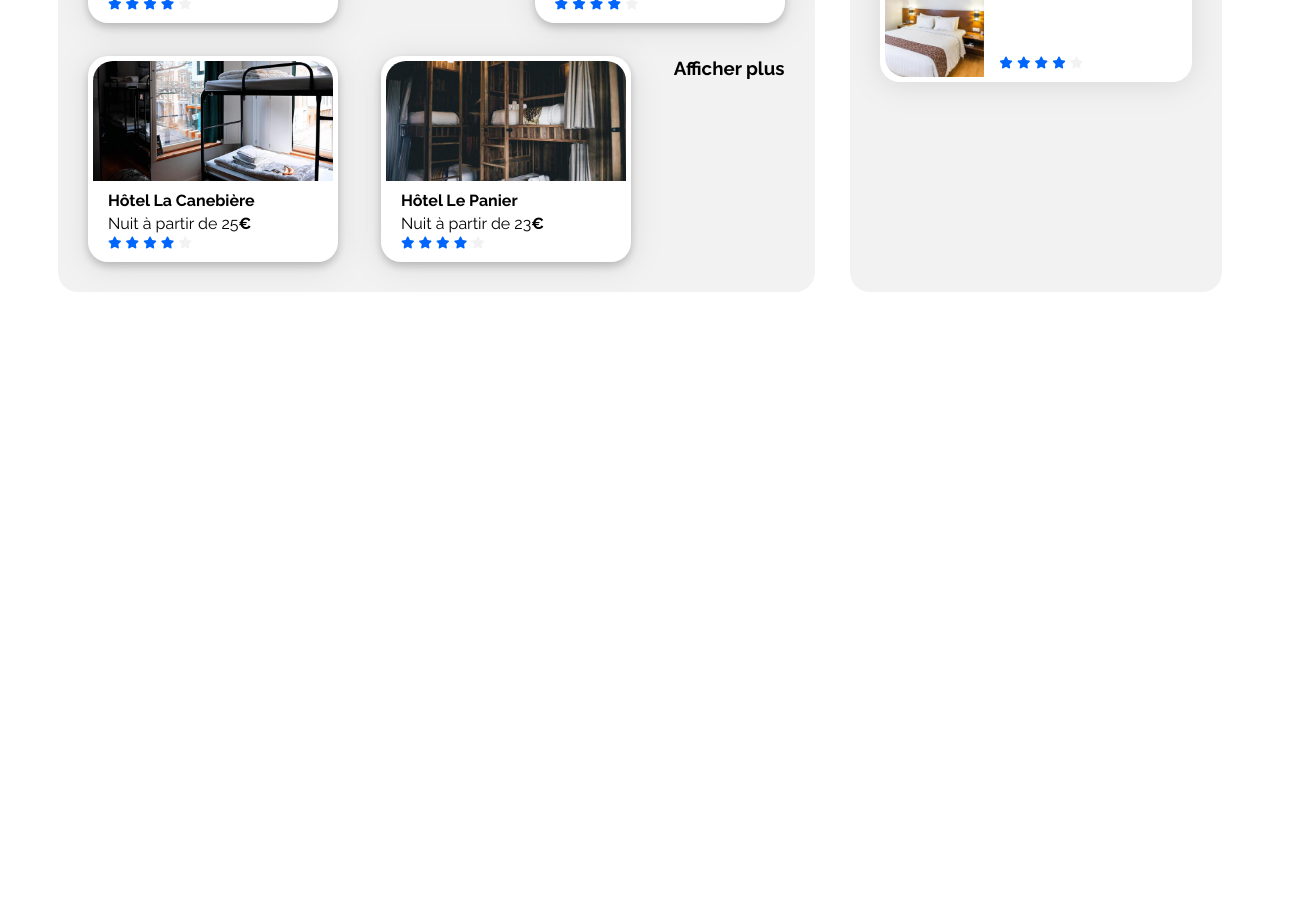
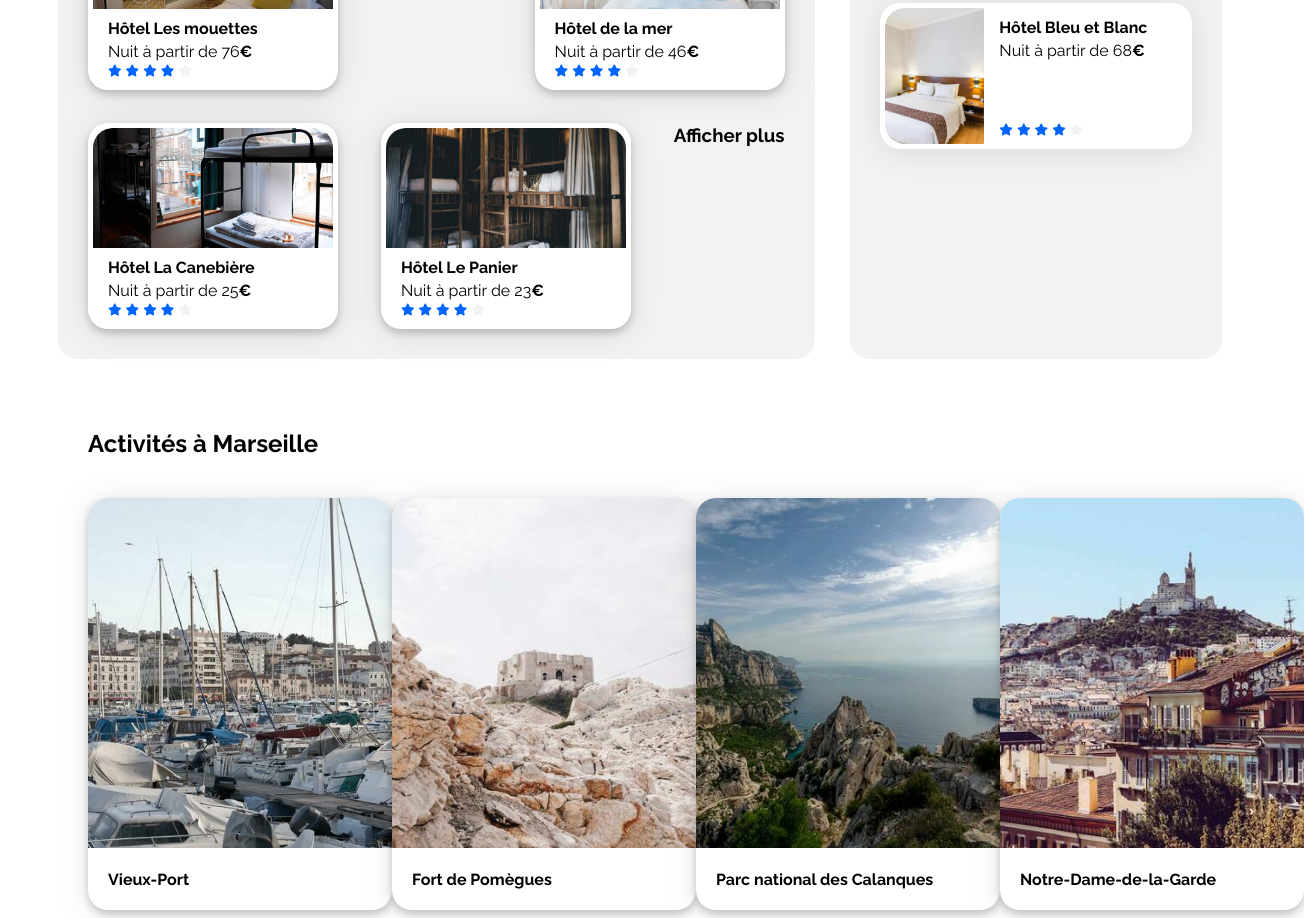
Before and after one commit to Tiiphuss/OCProjet2, a plain HTML site: page index.html in a window 1280 px wide. Shown: the part 858-1776 px from the top of the page, 1304 px wide, since content can reach past the window. Before the commit the page ends 1158 px from the top, so only its background shows below. Drawn offline with Linux system fonts and the light colour scheme.

Commit message:
Terminé Activités Marseille

```diff
--- a/css/style.css
+++ b/css/style.css
@@ -274,8 +274,8 @@ form input {
 }
 
 .Filtres {
-    margin-top: 2em;
-    margin-bottom: 2em;
+    margin-top: 40px;
+    margin-bottom: 20px;
     margin-right: 2em;
     display: flex;
     gap: 20px;
@@ -297,6 +297,65 @@ form input {
     font-weight: 900;
     font-size: large;
 }
+
+.Phrase {
+    display: flex;
+    align-items: baseline;
+    gap: 20px;
+    margin-bottom: 20px;
+}
+
+.Phrase i {
+    border: 1px solid #e1e1e1;
+    border-radius: 50%;
+    padding-top: 5px;
+    padding-bottom: 5px;
+    padding-left: 10px;
+    padding-right: 10px;
+}
+
+
+.Activites-Marseille {
+    margin-top: 70px;
+    margin-left: 30px;
+}
+
+
+.carte {
+    background-color: white;
+    border-radius: 20px;
+    filter: drop-shadow(0px 3px 15px rgba(0, 0, 0, 0.1));
+    width: 19em;
+    box-shadow: 0 4px 8px 0 rgba(0, 0, 0, 0.2);
+}
+
+.Activites-Cards {
+    display: flex;
+    justify-content: space-between;
+    margin-top: 40px;
+
+}
+
+.Activites-Cards .carte {
+    display: flex;
+    flex-direction: column;
+}
+.Activites-Cards .Titre-card {
+    padding-left: 20px;
+}
+
+.Activites-Cards img {
+    border-top-left-radius: 20px;
+    border-top-right-radius: 20px;
+    width: 100%;
+    height: 350px;
+    object-fit: cover;
+}
+
+.Activites-Cards .carte:hover {
+    box-shadow: 0 8px 16px 0 rgba(0, 0, 0, 0.2);
+}
+
 
 
 
--- a/index.html
+++ b/index.html
@@ -46,6 +46,11 @@
                 <button><i class="fa-solid fa-person fa-lg"></i> Familial</button>
                 <button><i class="fa-solid fa-heart fa-lg"></i> Romantique</button>
                 <button><i class="fa-solid fa-fire fa-lg"></i> Nos Pépites</button>
+            </div>
+
+            <div class="Phrase">
+                <i class="fa-solid fa-info"></i>
+                <p>Plus de 500 logements sont disponible dans cette ville</p>
             </div>
 
             <div class="hebergements-and-populaires">
@@ -252,6 +257,54 @@
                     </div>
                 </section>
             </div>
+
+            <section class="Activites-Marseille">
+                <div class="Titre-Activite">
+                    <h2>Activités à Marseille</h2>
+                </div>
+
+                <div class="Activites-Cards">
+
+                    <a href="#">
+                        <article class="carte">
+                            <img src="images/activites/reno-laithienne.jpg" alt="Vieux-Port">
+                                <div class="Titre-card">
+                                    <h4>Vieux-Port</h4>
+                                </div>
+                        </article>
+                    </a>
+
+                    <a href="#">
+                        <article class="carte">
+                            <img src="images/activites/paul-hermann.jpg" alt="Fort de Pomègues">
+                                <div class="Titre-card">
+                                    <h4>Fort de Pomègues</h4>
+                                </div>
+                        </article>
+                    </a>
+
+                    <a href="#">
+                        <article class="carte">
+                            <img src="images/activites/kilyan-sockalingum.jpg" alt="Parc national des Calanques">
+                                <div class="Titre-card">
+                                    <h4>Parc national des Calanques</h4>
+                                </div>
+                        </article>
+                    </a>
+
+                    <a href="#">
+                        <article class="carte">
+                            <img src="images/activites/florian-wehde.jpg" alt="Notre-Dame-de-la-Garde">
+                                <div class="Titre-card">
+                                    <h4>Notre-Dame-de-la-Garde</h4>
+                                </div>
+                        </article>
+                    </a>
+
+
+                </div>
+            </section>
+
         </main>
         <footer></footer>
     </div>
```
